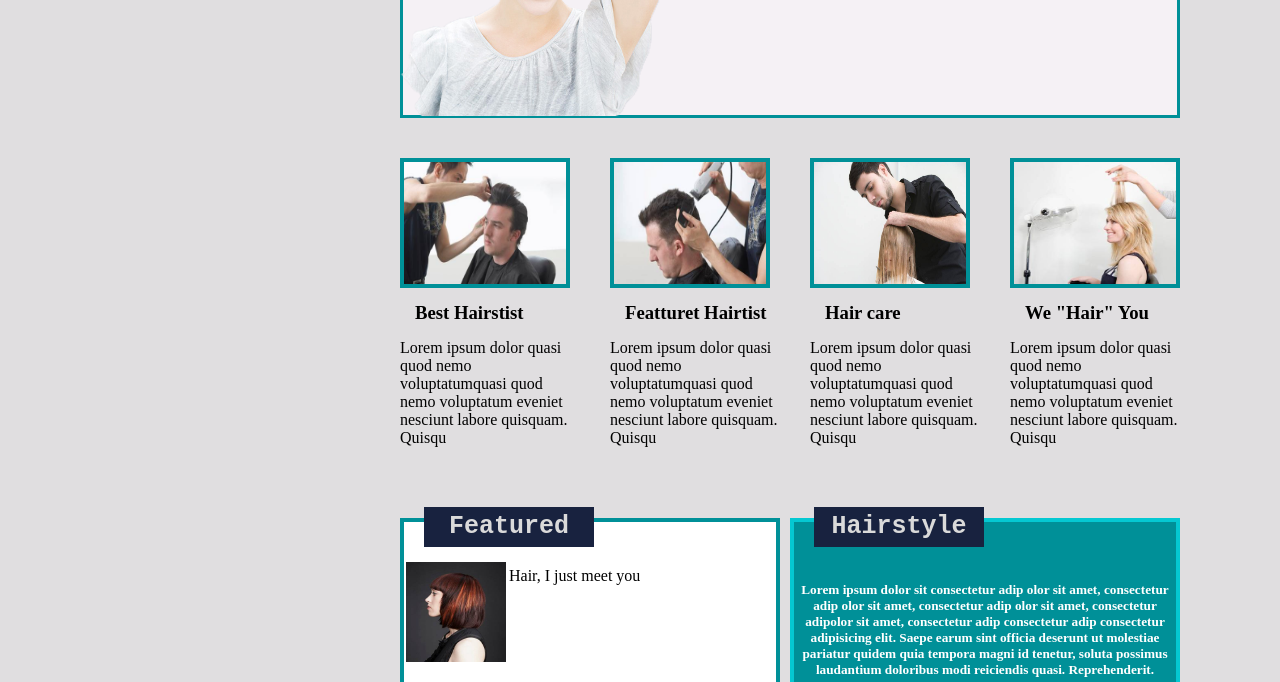
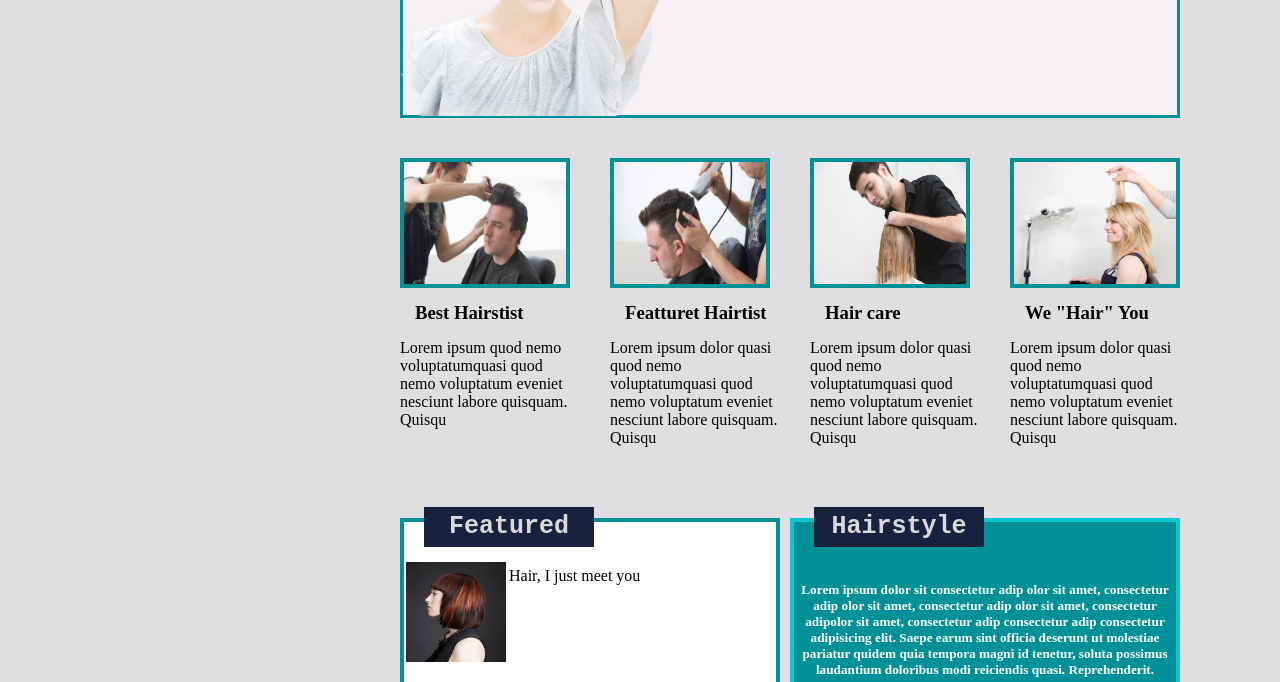
Before and after one commit to Annaberdiyew/new-project, a plain HTML site: page index.html in a window 1280 px wide. Shown: the part 382-1064 px from the top of the page. Drawn offline with Linux system fonts and the light colour scheme.

Commit message:
Update index.html

```diff
--- a/index.html
+++ b/index.html
@@ -46,7 +46,7 @@
                 <img src="./img/two.jpg" alt="" width="170x" height="130px">
                 <h3>Best Hairstist</h3>
                <div>
-                <p>Lorem ipsum dolor quasi quod nemo voluptatumquasi quod nemo voluptatum eveniet nesciunt labore quisquam. Quisqu</p>
+                <p>Lorem ipsum quod nemo voluptatumquasi quod nemo voluptatum eveniet nesciunt labore quisquam. Quisqu</p>
                </div>
             </div>
             <div class="birinji">
```
